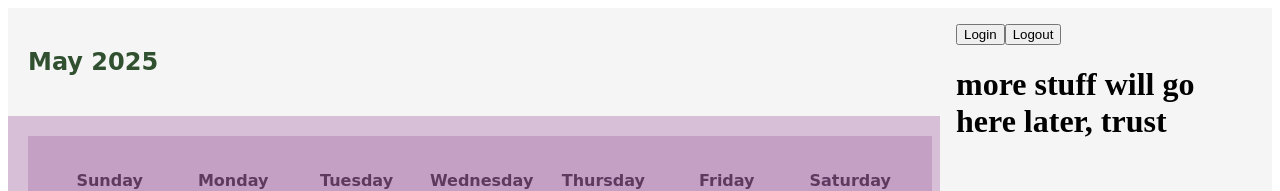
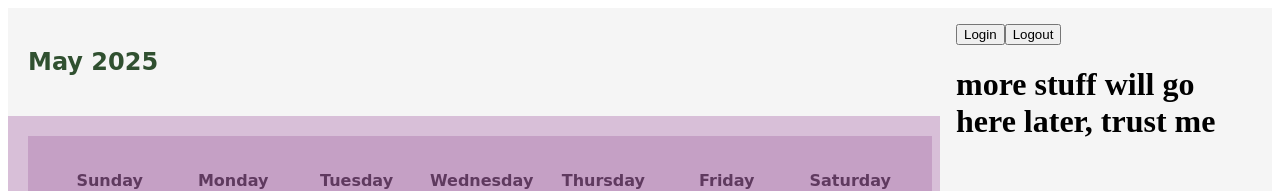
Before and after one commit to RavenTheRat/GrapeVine-CS35L, a React (Vite) app in the folder frontend/: page / in a window 1280 px wide. Shown: the top 191 px of the page. Built offline with nearby package versions, Linux system fonts and the light colour scheme.

Commit message:
minor change

```diff
--- a/frontend/src/App.jsx
+++ b/frontend/src/App.jsx
@@ -87,7 +87,7 @@ export default class Calendar extends Component {
               }}>
                 Logout
         </button>
-        <h1>more stuff will go here later, trust</h1>
+        <h1>more stuff will go here later, trust me</h1>
       </div>
       </div>
     </>
```
